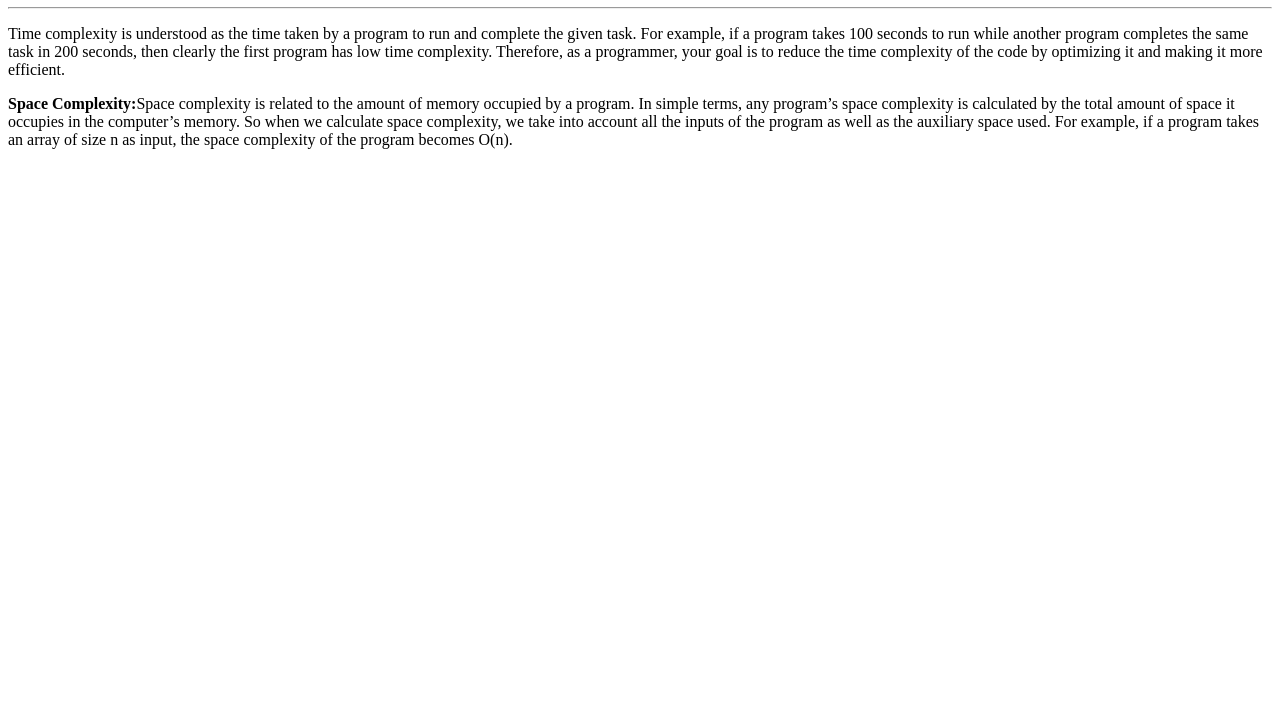
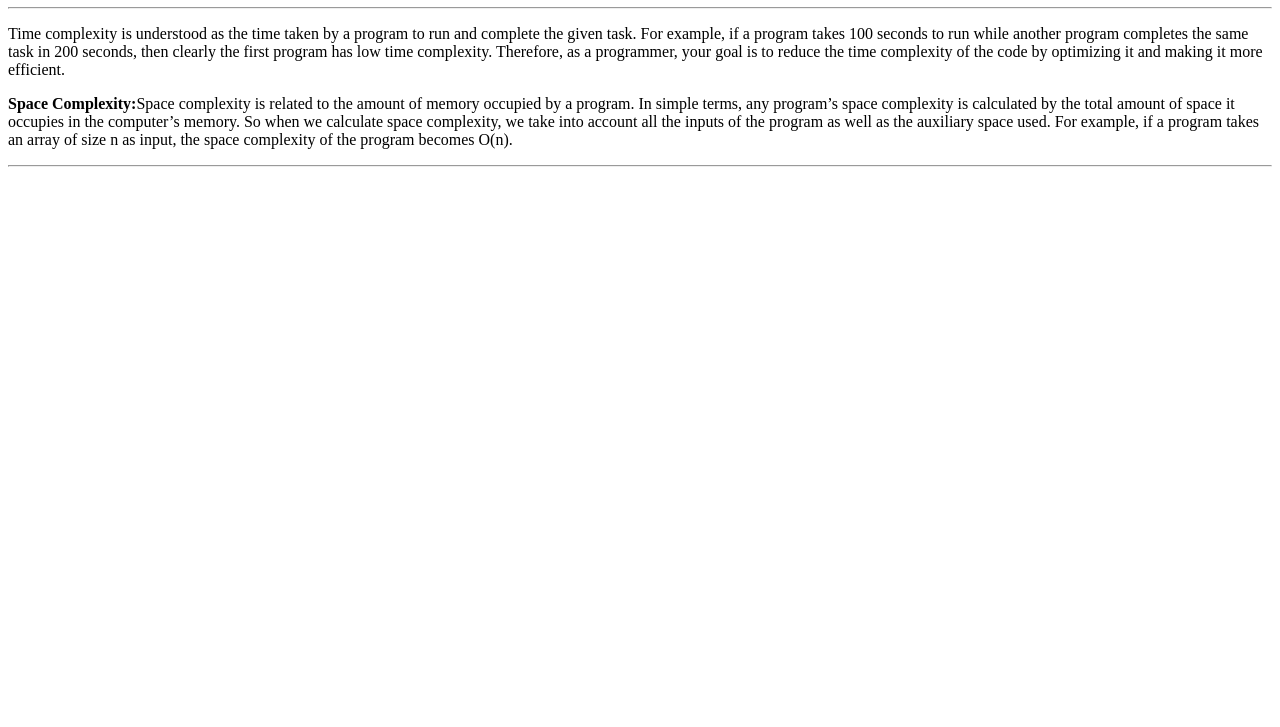
Before and after one commit to acciojob/time-and-space-complexity-PST09, a website: page main.html in a window 1280 px wide. Shown: the part 73-800 px from the top of the page. Drawn offline with Linux system fonts and the light colour scheme.

Commit message:
created a submission

```diff
--- a/main.html
+++ b/main.html
@@ -6,7 +6,7 @@
 	<h1><b>Time and Space Complexity</b></h1><hr>
 	<p>Time complexity is understood as the time taken by a program to run and complete the given task. For example, if a program takes 100 seconds to run while another program completes the same task in 200 seconds, then clearly the first program has low time complexity. Therefore, as a programmer, your goal is to reduce the time complexity of the code by optimizing it and making it more efficient.</p>
 	<p><b>Space Complexity:</b>Space complexity is related to the amount of memory occupied by a program. In simple terms, any program’s space complexity is calculated by the total amount of space it occupies in the computer’s memory. So when we calculate space complexity, we take into account all the inputs of the program as well as the auxiliary space used. For example, if a program takes an array of size n as input, the space complexity of the program becomes O(n).</p>
-	<link rel="stylesheet" href="styles.css">
+	<hr><link rel="stylesheet" href="styles.css">
 </head>
 
 <body>
```
